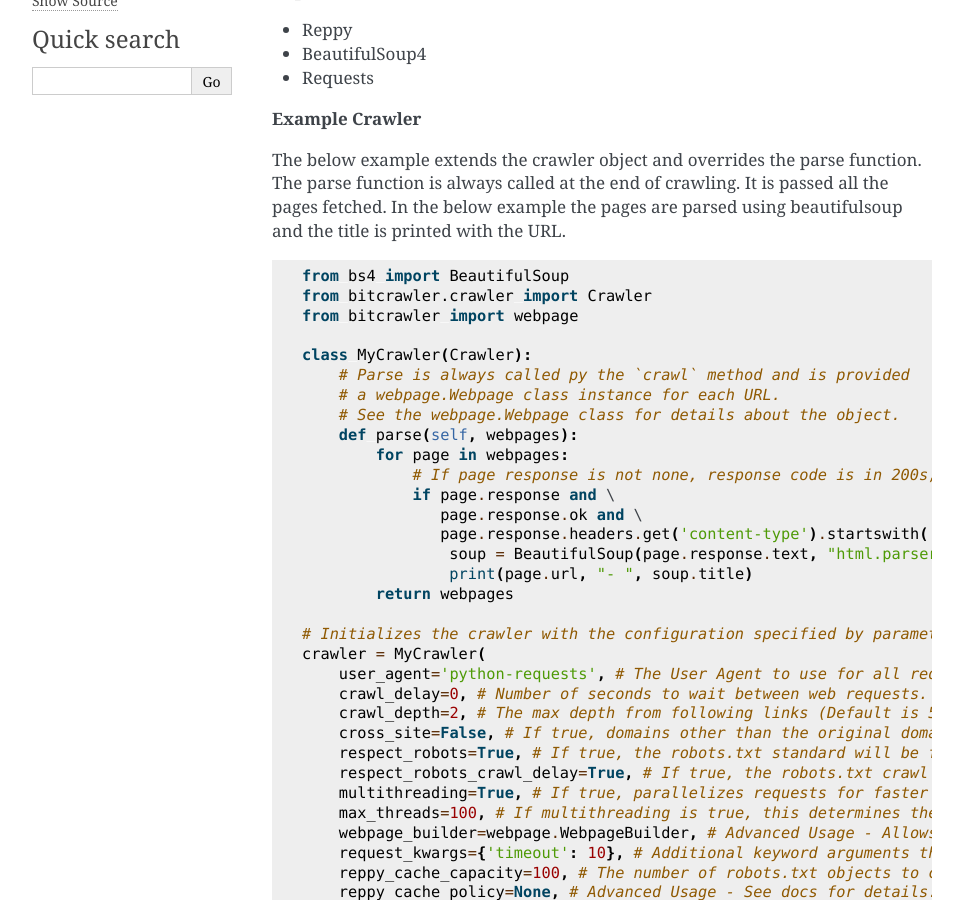
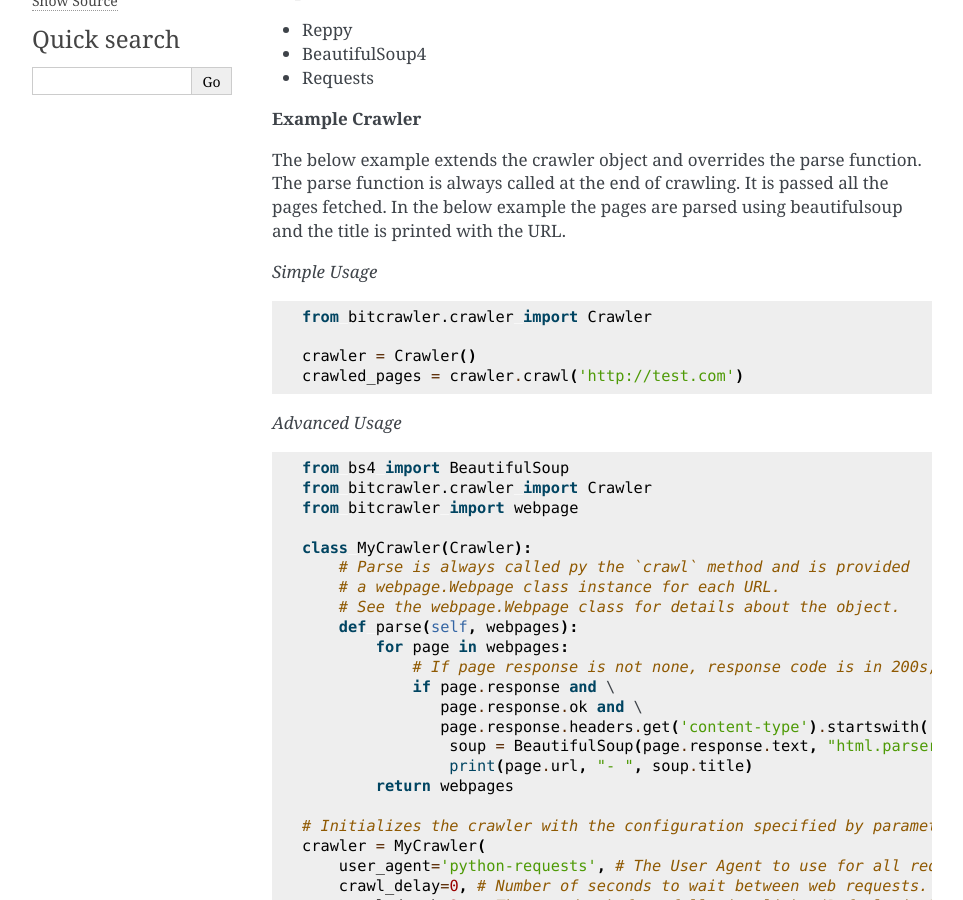
Before and after one commit to austynherman112994/bitcrawler, a Sphinx documentation site: the page built from docs/source/bitcrawler.rst, in a window 1280 px wide and 900 px high, scrolled down 370 px. Shown: the whole window, without its empty margins (148-1111 px from the left). Built offline with Sphinx 7.4.7, drawn with Linux system fonts in a browser that asks for light colours.

Commit message:
Update documentation.

```diff
--- a/docs/source/bitcrawler.rst
+++ b/docs/source/bitcrawler.rst
@@ -25,6 +25,18 @@ The library can be exteded to easily add on additional crawling behavior and fun
 The below example extends the crawler object and overrides the parse function.
 The parse function is always called at the end of crawling. It is passed all the pages fetched.
 In the below example the pages are parsed using beautifulsoup and the title is printed with the URL.
+
+*Simple Usage*
+
+.. code-block:: python
+
+    from bitcrawler.crawler import Crawler
+
+    crawler = Crawler()
+    crawled_pages = crawler.crawl('http://test.com')
+
+
+*Advanced Usage*
 
 .. code-block:: python
 
```
Also changed, not shown: README.md (+14 -0 lines).
